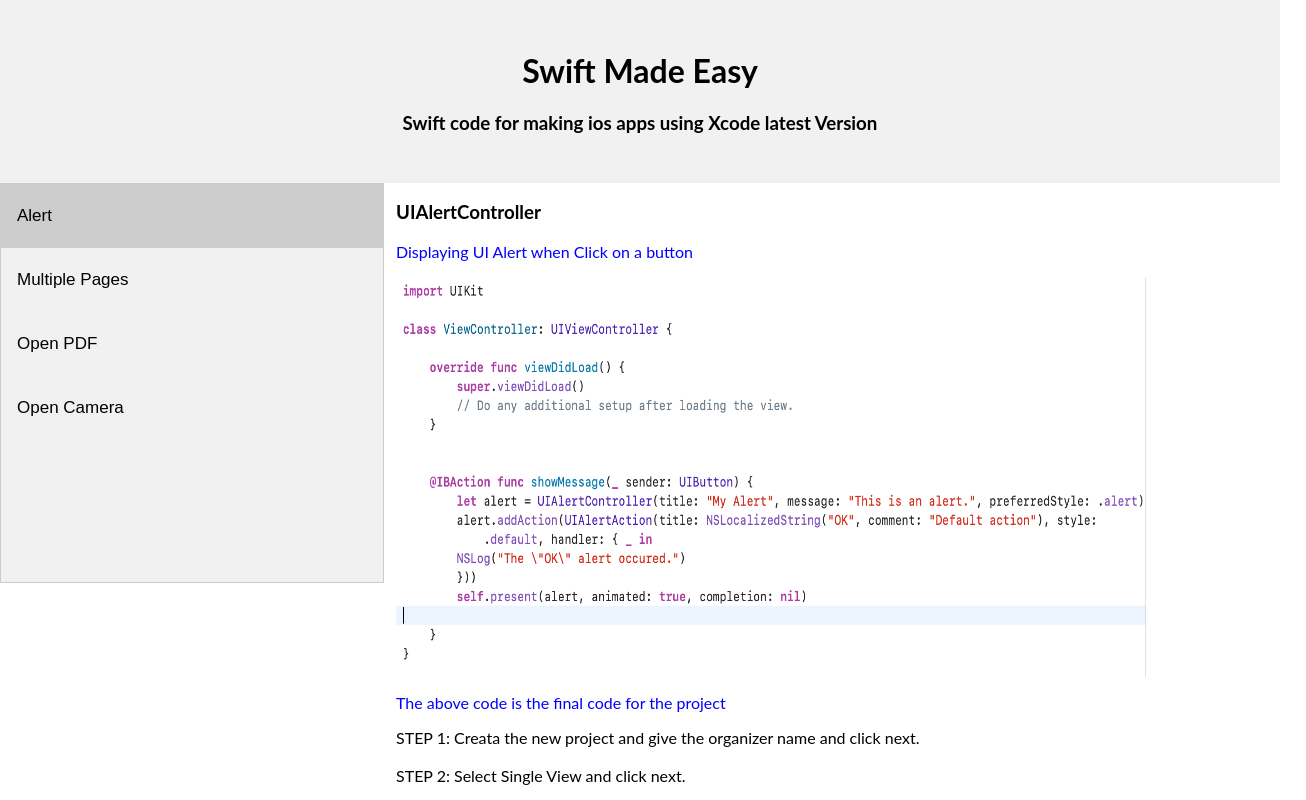
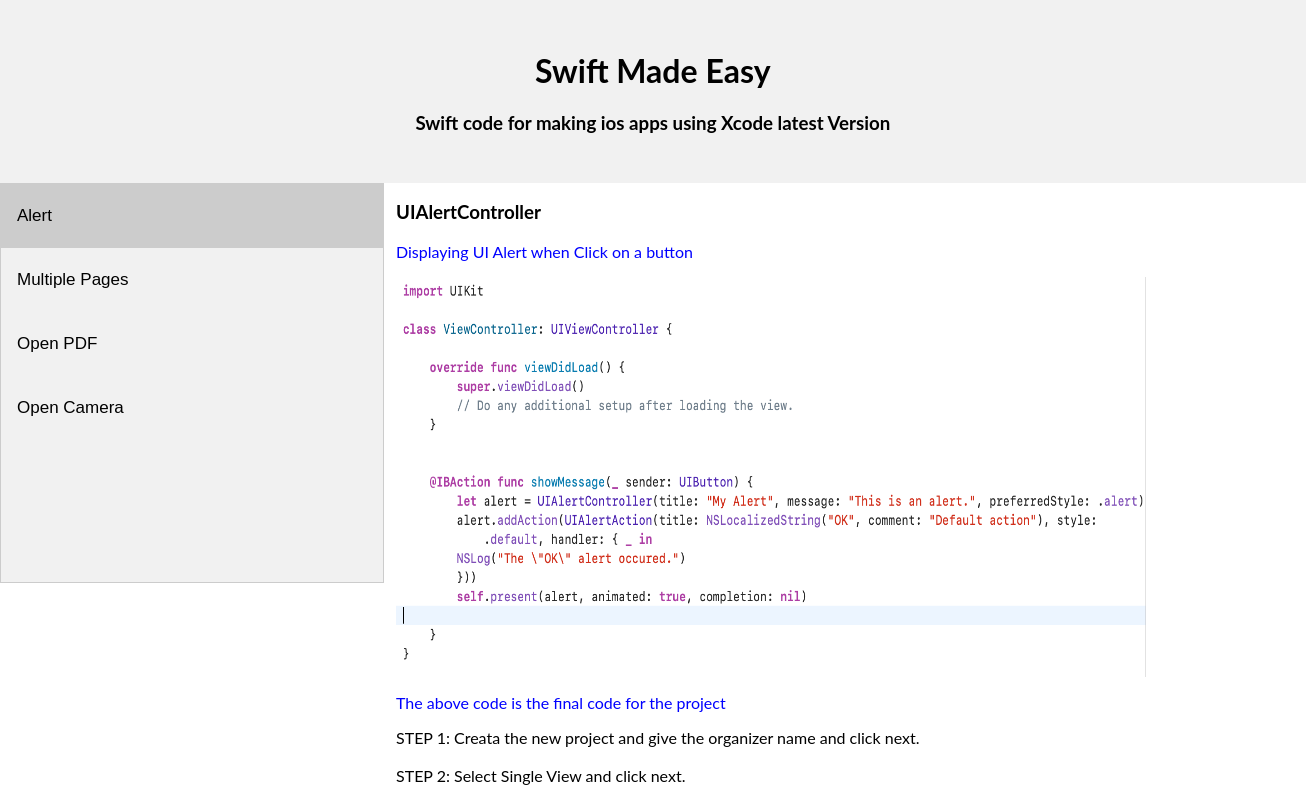
Before and after one commit to nikhilgs2001/swift, a plain HTML site: page index.html in a window 1280 px wide. Shown: the top 800 px of the page, 1306 px wide, since content can reach past the window. Drawn offline with Linux system fonts and the light colour scheme.

Commit message:
Update index.html

```diff
--- a/index.html
+++ b/index.html
@@ -20,7 +20,7 @@ body {font-family: "Lato", sans-serif;
   background-color: #f1f1f1;
   padding: 30px;
   text-align: center;
-     width:100%;
+     width:102%;
 }
 /* Style the buttons inside the tab */
 .tab button {
```
